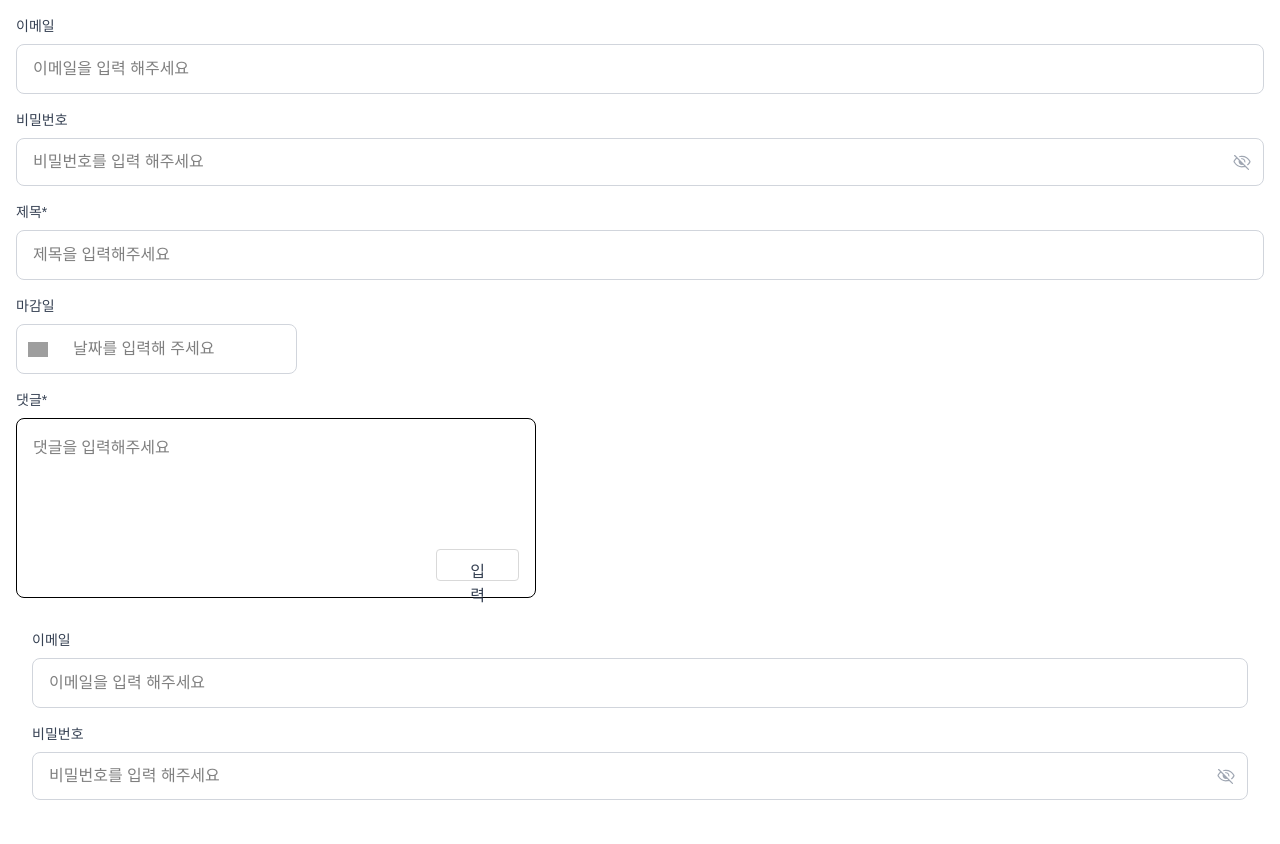
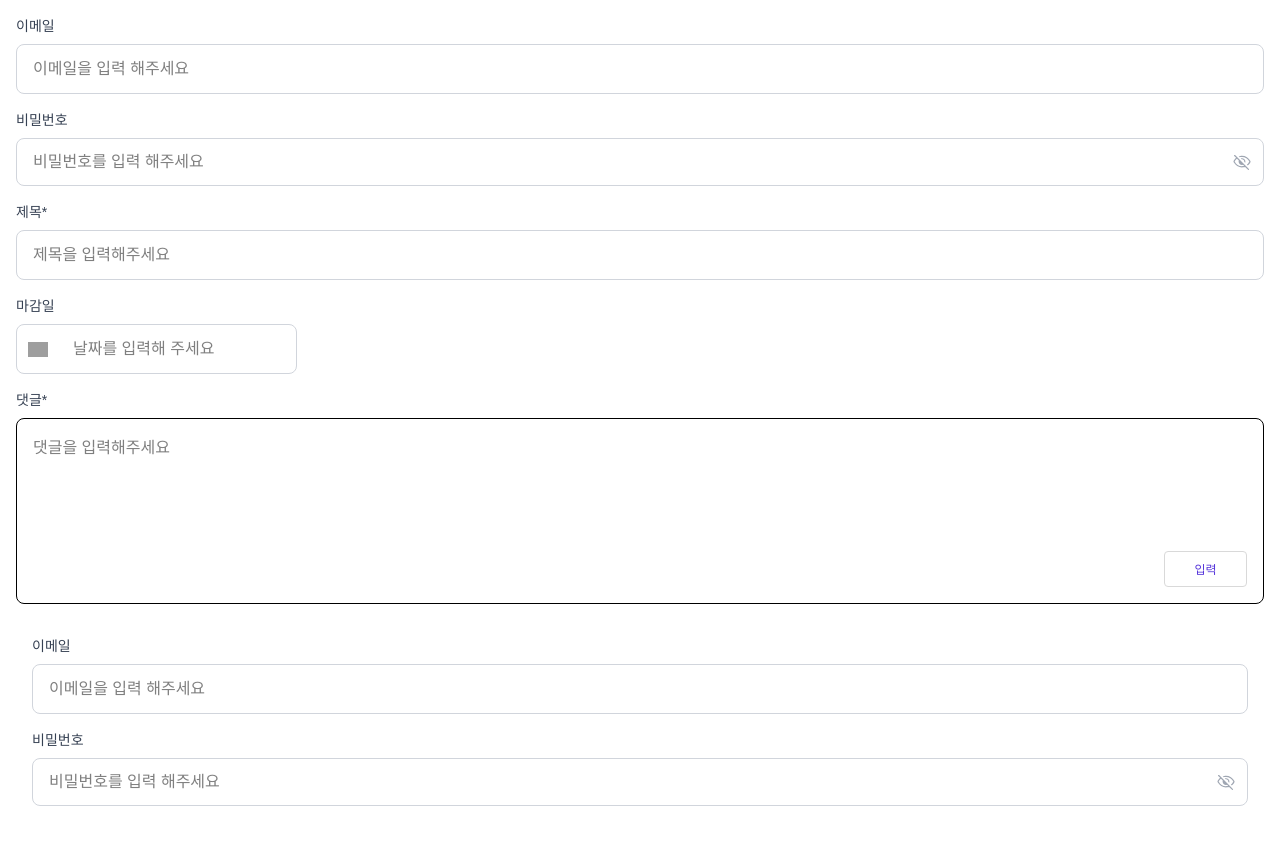
Before and after one commit to FE-3-2team/team2taskify, a Next.js app: page /inputTest in a window 1280 px wide. Shown: the top 844 px of the page. Built offline with nearby package versions, Linux system fonts and the light colour scheme; grey boxes are pictures that could not be loaded.

Commit message:
[Style] 입력 버튼 높이조절

```diff
--- a/src/components/common/Input/TextPlace.tsx
+++ b/src/components/common/Input/TextPlace.tsx
@@ -52,7 +52,7 @@ const CommentBox: React.FC = () => {
       </label>
 
       {/* 컨테이너: 520px 너비, 8px border-radius, 1px border, 16px 패딩 */}
-      <div className="w-full max-w-[520px] rounded-[8px] border p-4">
+      <div className="w-full  rounded-[8px] border p-4 text-lg-regular">
         {/* 텍스트영역: 전체 너비, 높이 100px, resize 방지, border 제거 */}
         <textarea
           id="comment-input"
@@ -68,7 +68,7 @@ const CommentBox: React.FC = () => {
         <div className="flex justify-end mt-2">
           <button
             onClick={handleSubmit}
-            className="w-[83px] h-[32px] rounded-[4px] border bg-white border-[#D9D9D9] pt-[9px] pr-[31px] pb-[9px] pl-[31px] text-gray-700 hover:bg-gray-100"
+            className="w-[83px] h-[36px] rounded-[4px] border bg-white border-[#D9D9D9] pt-[9px] pr-[8px] pb-[9px] pl-[8px] text-violet-5534DA hover:bg-gray-100 text-xs-medium"
           >
             입력
           </button>
```
